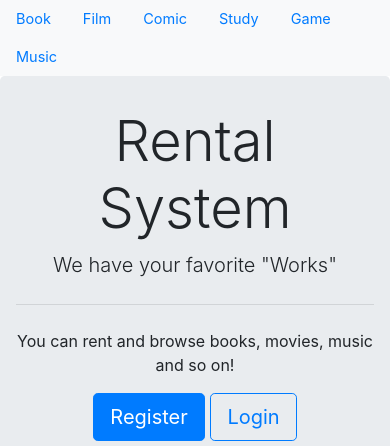
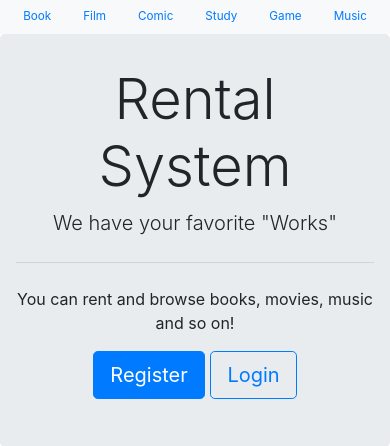
Before and after one commit to hamk-webdev-intip19x6/os_project, a Django app: page / in a window 390 px wide. Shown: the part 56-502 px from the top of the page. Run offline with Django 3.2, Linux system fonts and the light colour scheme; data comes from the database, SQL or seed files in the repository; some libraries are stand-ins or nearby versions.

Commit message:
mobile updates

```diff
--- a/mysite/rental_system/static/mobile.css
+++ b/mysite/rental_system/static/mobile.css
@@ -86,8 +86,10 @@
     }
 
     .bg-light {
-     text-align: center;
-     font-size: 14.5px;
+      display: flex;
+      justify-content: center;
+      align-items: center;
+      font-size: 3vw;
     }
 }
 
```
